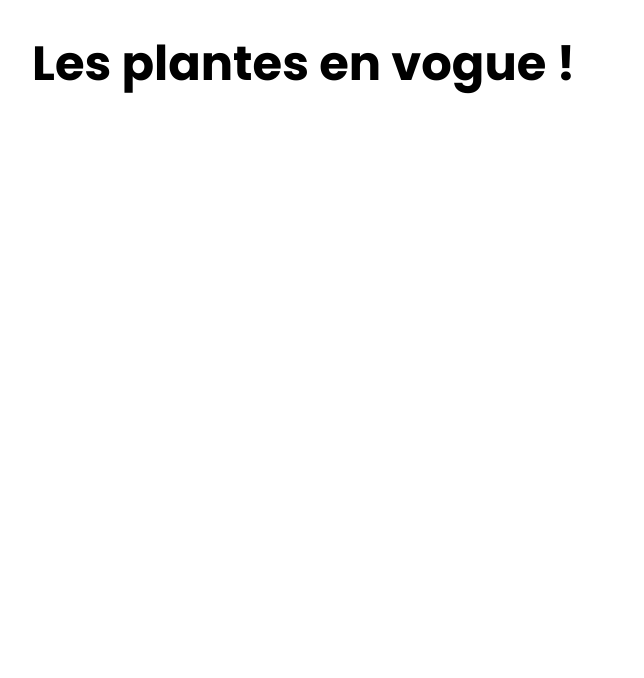
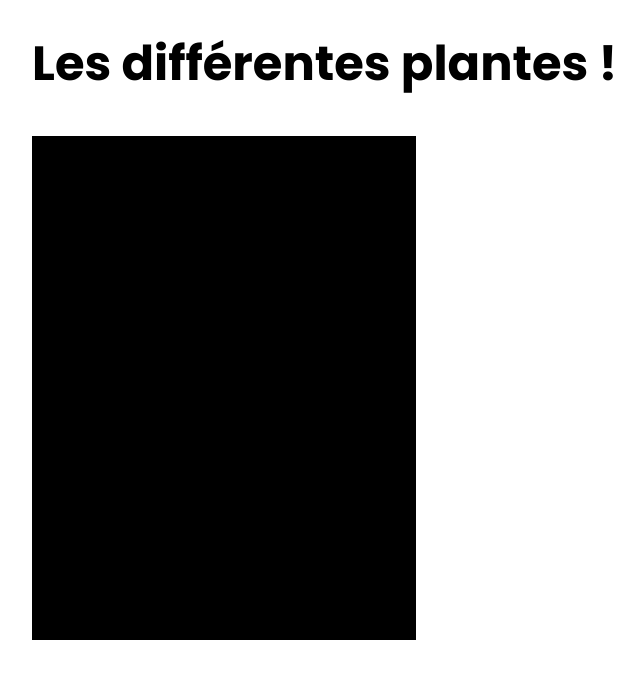
Before and after one commit to GreenThumbs-Official/website, a React (Vite) app in the folder Front/: page /plants in a window 1280 px wide. Shown: the top 678 px of the page, without its empty margins (32-676 px from the left). Built offline with nearby package versions, Linux system fonts and the light colour scheme.

Commit message:
testing style

```diff
--- a/Front/src/routes/Plants.jsx
+++ b/Front/src/routes/Plants.jsx
@@ -1,8 +1,23 @@
-export default function Plants() {
+function Plants(){
+
+    return (
+        <section>
+            <div className="bg-black w-96 h-96">a</div>
+            <div className="bg-black ">a</div>
+            <div className="bg-black ">a</div>
+            <div className="bg-black ">a</div>
+            <div className="bg-black ">a</div>
+            <div className="bg-black w-3xs h-[150]">a</div>
+        </section>
+    )
+}
+
+export default function PlantsPage() {
 
     return (
         <div className="flex flex-col gap-12 items-start justify-start pt-10 pl-16">
-            <h2 className="text-5xl font-bold">Les plantes en vogue !</h2>
+            <h2 className="text-5xl font-bold">Les différentes plantes !</h2>
+            <Plants />
         </div>
     )
 
```
